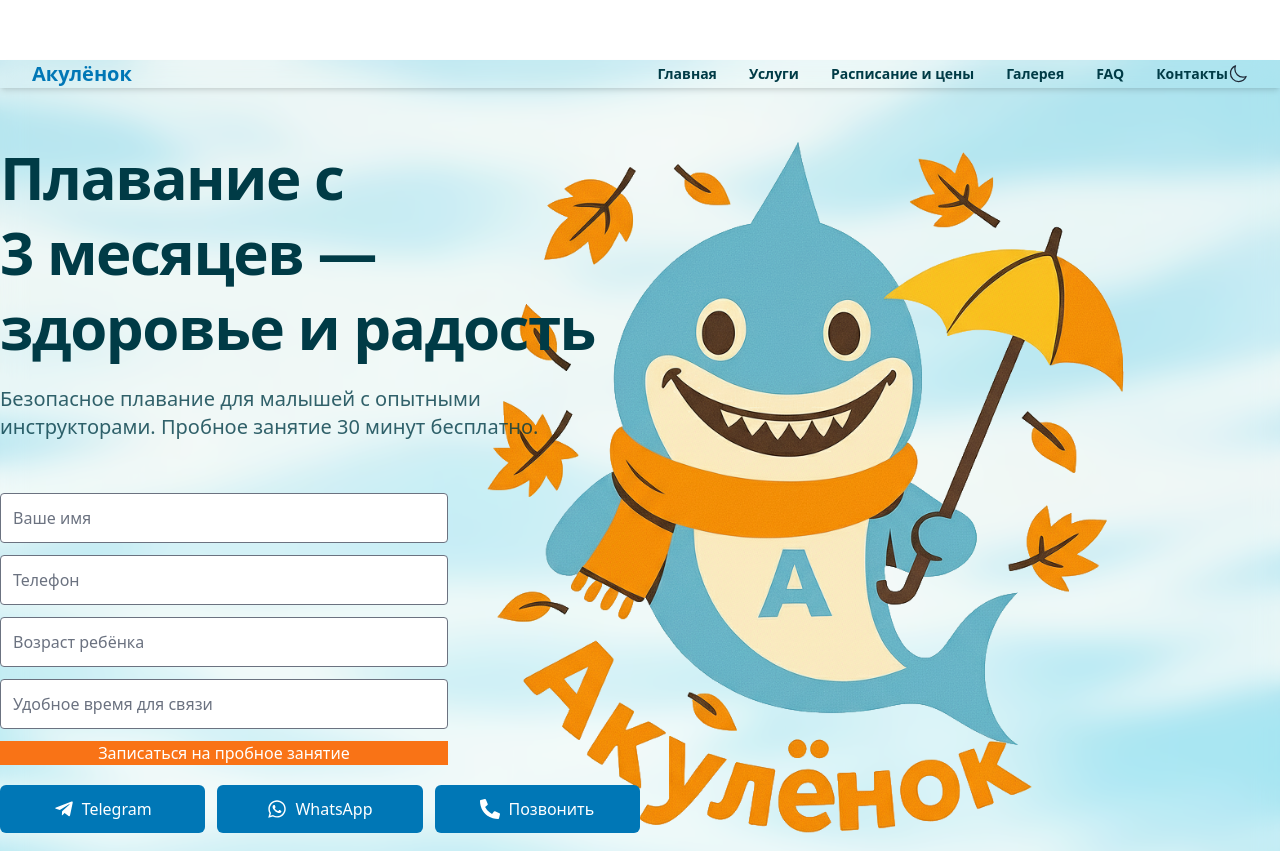
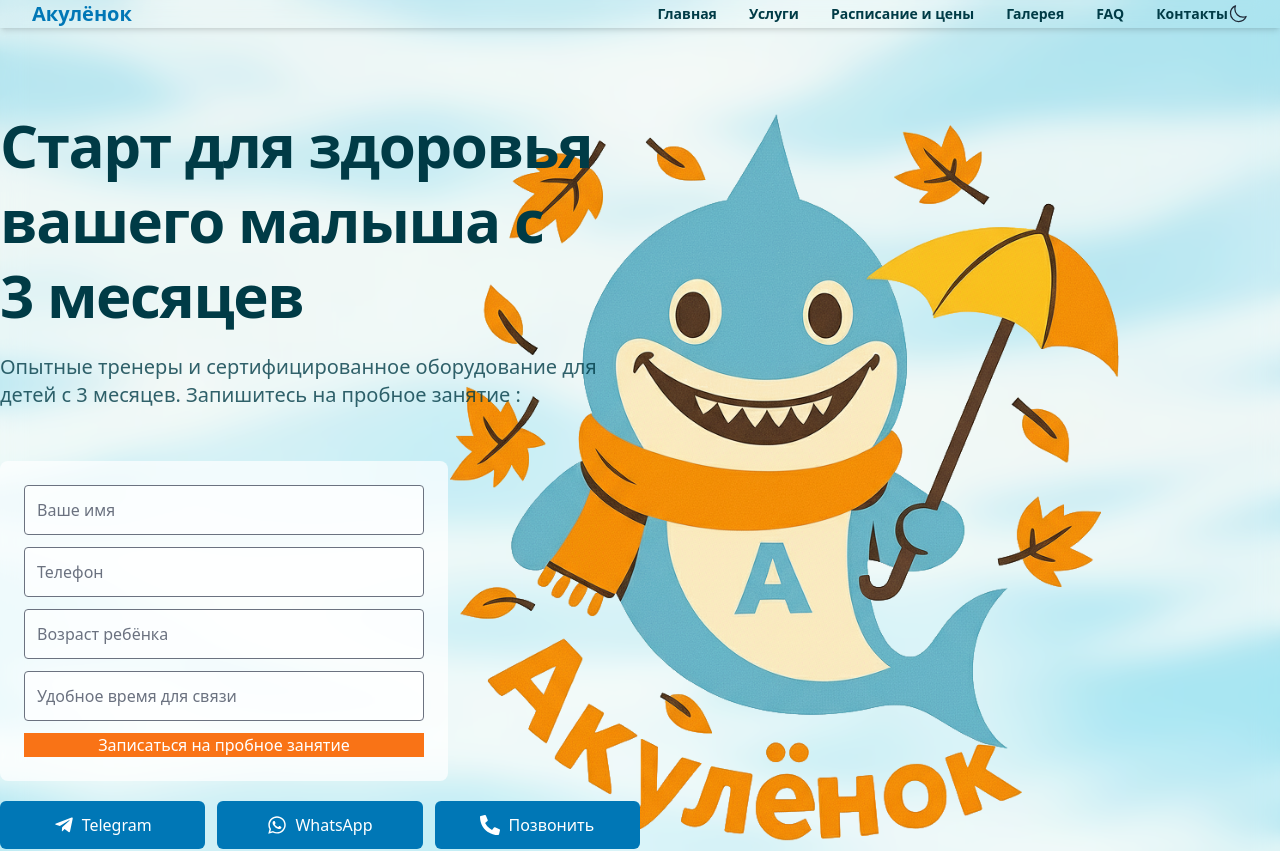
Before and after one commit to peexthree/Akulenok, a Next.js app: page / in a window 1280 px wide. Shown: the top 851 px of the page. Built offline with nearby package versions, Linux system fonts and the light colour scheme.

Commit message:
╨Ю╨▒╨╜╨╛╨▓╨╕╨╗ ╨║╨╛╨┤ ╨┐╤А╨╛╨╡╨║╤В╨░

```diff
--- a/components/hero.js
+++ b/components/hero.js
@@ -65,22 +65,23 @@ console.error(err);
         <div className="flex items-center w-full lg:w-1/2">
           <div className="max-w-2xl mb-8">
             <h1 className="text-4xl font-bold leading-snug tracking-tight text-aqua-dark lg:text-5xl lg:leading-tight xl:text-6xl xl:leading-tight dark:text-aqua-background">
-              Плавание с 3&nbsp;месяцев — здоровье и радость           </h1>
+              Старт для здоровья вашего малыша с 3&nbsp;месяцев            </h1>
                 <p className="py-5 text-xl leading-normal text-aqua-dark/80 lg:text-xl xl:text-xl dark:text-aqua-background/80">
-              Безопасное плавание для малышей с опытными инструкторами. Пробное занятие 30&nbsp;минут бесплатно.
+             Опытные тренеры и сертифицированное оборудование для детей с 3 месяцев.
+Запишитесь на пробное занятие :
             </p>
 
                {/* ==== Форма записи ==== */}
               <motion.form
                 id="lead-form"
-                className="mt-8 grid w-full max-w-md gap-3"
+                 className="mt-8 grid w-full max-w-md gap-3 p-6 bg-white/70 rounded-lg"
                 onSubmit={handleSubmit}
               >
                 <motion.input
                   name="parentName"
                   required
                   placeholder="Ваше имя"
-                  className="border p-3 rounded"
+                   className="border p-3 rounded bg-white/70"
                   disabled={status === "loading"}
                   whileHover={{ scale: 1.02 }}
                   whileTap={{ scale: 0.98 }}
@@ -89,7 +90,7 @@ console.error(err);
                   name="phone"
                   required
                   placeholder="Телефон"
-                  className="border p-3 rounded"
+                 className="border p-3 rounded bg-white/70"
                   disabled={status === "loading"}
                   whileHover={{ scale: 1.02 }}
                   whileTap={{ scale: 0.98 }}
@@ -97,7 +98,7 @@ console.error(err);
                 <motion.input
                   name="childAge"
                   placeholder="Возраст ребёнка"
-                  className="border p-3 rounded"
+                  className="border p-3 rounded bg-white/70"
                   disabled={status === "loading"}
                   whileHover={{ scale: 1.02 }}
                   whileTap={{ scale: 0.98 }}
@@ -105,7 +106,7 @@ console.error(err);
                 <motion.input
                   name="timePref"
                   placeholder="Удобное время для связи"
-                  className="border p-3 rounded"
+                  className="border p-3 rounded bg-white/70"
                   disabled={status === "loading"}
                   whileHover={{ scale: 1.02 }}
                   whileTap={{ scale: 0.98 }}
@@ -125,8 +126,8 @@ console.error(err);
                 {status === "error" && (
                   <p className="text-red-600 mt-2">{message}</p>
                 )}
-              </motion.form>
-<div className="mt-5">
+               </motion.form>
+              <div className="mt-5">
                 <ContactButtons wide={true} />
               </div>
           </div>
--- a/components/navbar.js
+++ b/components/navbar.js
@@ -25,7 +25,7 @@ function Navbar() {
   const [mobileMenuOpen, setMobileMenuOpen] = useState(false);
 
   return (
-     <header className="fixed top-0 z-50 w-full shadow-md">
+    <header className="w-full shadow-md">
       <nav
             className="mx-auto flex h-full max-w-7xl items-center justify-between px-4 lg:px-8"
         aria-label="Global"
--- a/css/tailwind.css
+++ b/css/tailwind.css
@@ -7,7 +7,7 @@
 @layer base {
   html,
   body {
-      @apply text-aqua-dark dark:text-aqua-background;
+     @apply text-aqua-dark dark:text-aqua-background m-0;
 
   }
 
@@ -19,7 +19,4 @@
    /* Убираем фон по умолчанию, чтобы исчезли квадраты вокруг изображений */
     @apply bg-transparent;
   }
-  body {
-    padding-top: 60px;
-  }
-}
+ }
```
